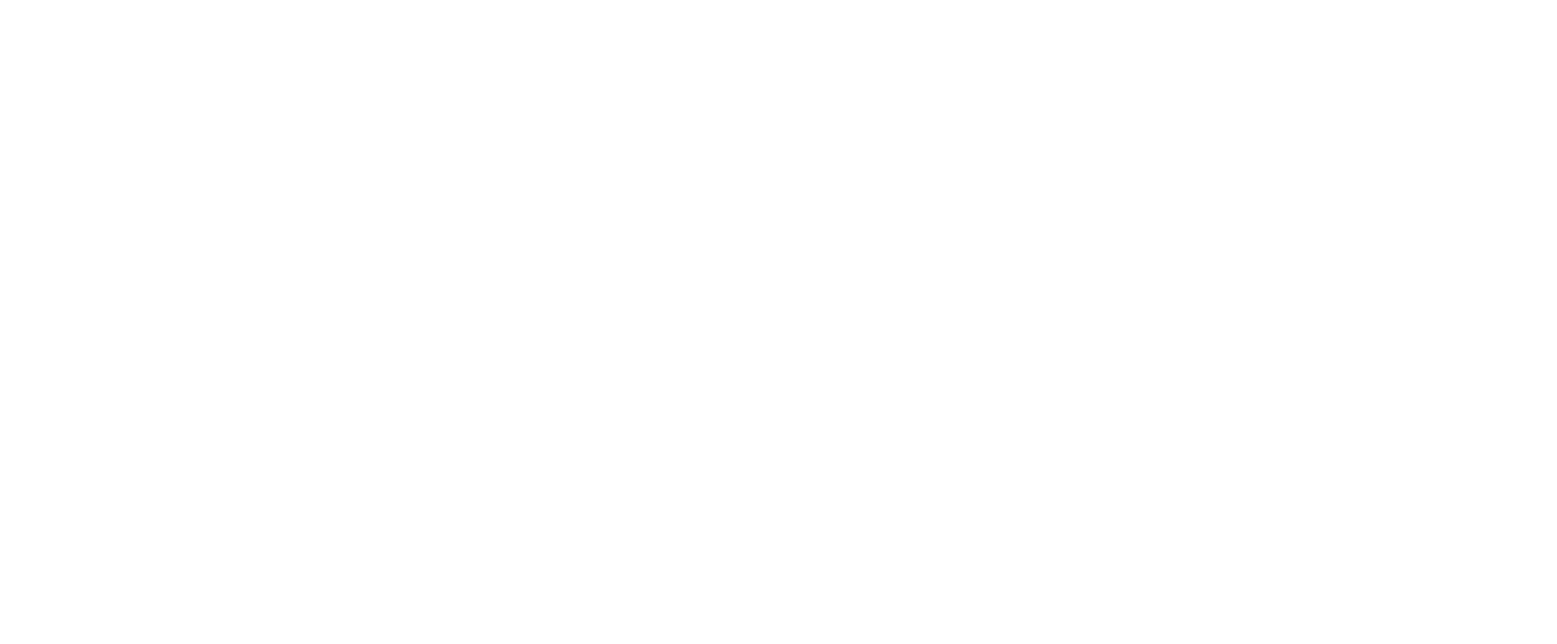
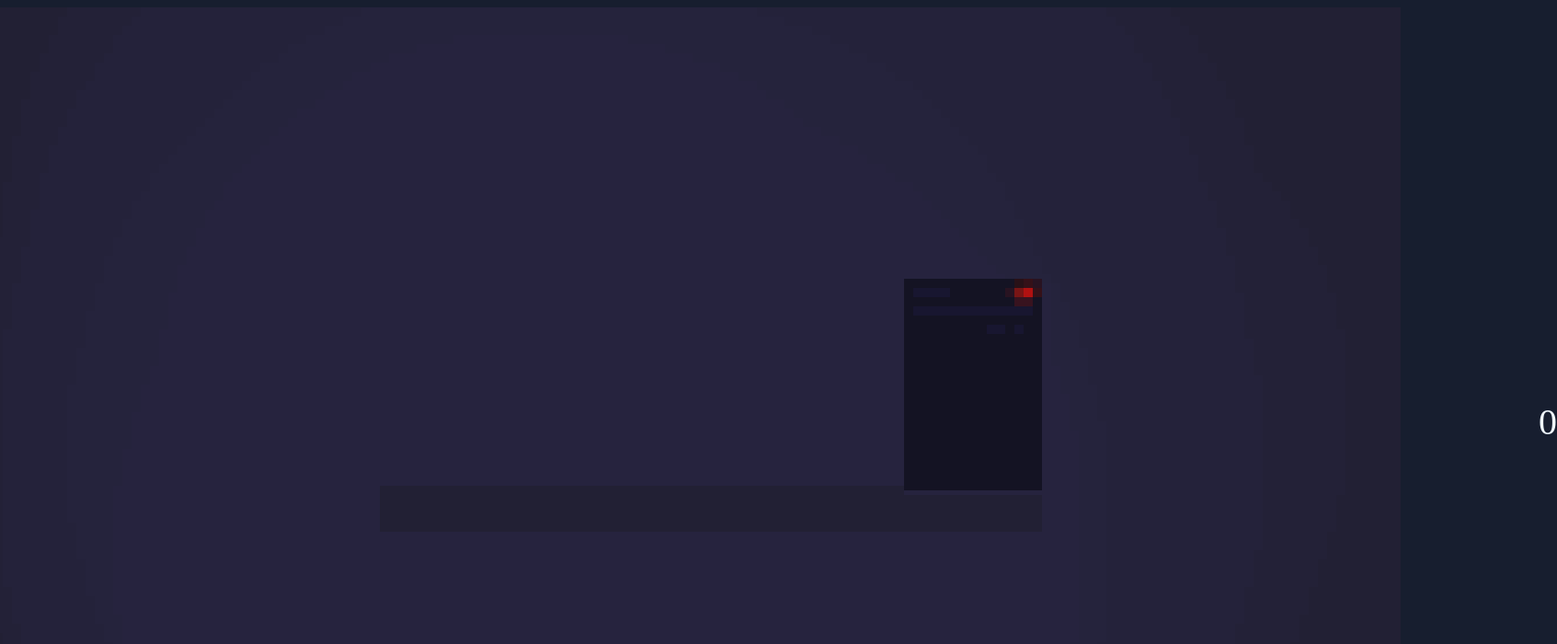
Before and after one commit to r10k5/Clicker, a Vue app: page / in a window 1280 px wide. Shown: the top 700 px of the page at 92% size, 1693 px wide, since content can reach past the window. Built offline with nearby package versions, Linux system fonts and the light colour scheme.

Commit message:
Добавлен фон и интерактивный PC с счетчиком

```diff
--- a/index.html
+++ b/index.html
@@ -4,7 +4,7 @@
     <meta charset="UTF-8">
     <link rel="icon" href="/favicon.ico">
     <meta name="viewport" content="width=device-width, initial-scale=1.0">
-    <title>Vite App</title>
+    <title>MyCliker</title>
   </head>
   <body>
     <div id="app"></div>
--- a/src/assets/main.css
+++ b/src/assets/main.css
@@ -0,0 +1,5 @@
+body {
+    background-color: rgb(23, 30, 47);
+    height: 900px;
+    width: 1600px;
+}
--- a/src/views/HomeView.vue
+++ b/src/views/HomeView.vue
@@ -1,8 +1,49 @@
 <script setup lang="ts">
+import { ref } from 'vue'
+
+const counter = ref(0);
+
+function pcClick() {
+  counter.value++;
+}
 </script>
 
 <template>
   <main>
-
+    <div class ="main">
+      <img class="backgraund" src="src\assets\Sprite-0002-Recovered.svg" />
+      <img class="interact-object" src="src\assets\PC.svg" @click="pcClick"/>
+      <div class="counter">
+        {{ counter }}
+      </div>
+    </div>
   </main>
 </template>
+
+<style scoped>
+.main{
+  height: 900px;
+  width: 1600px;
+  display: flex;
+  justify-content: center; /* главная ось */
+  align-items: center; /* побочная ось */
+  position: relative;
+}
+.backgraund {
+  height: 900px;
+  width: 1600px;
+  z-index: -1;
+}
+.interact-object {
+  height: 230px;
+  width: 150px;
+  z-index: 4;
+  position: relative;
+  right: 540px;
+  top: -40px;
+}
+.counter{
+  font-size: 40px;
+  color:aliceblue
+}
+</style>
```
Also changed, not shown: src/assets/PC.svg (added), src/assets/Sprite-0002-Recovered.svg (added).
